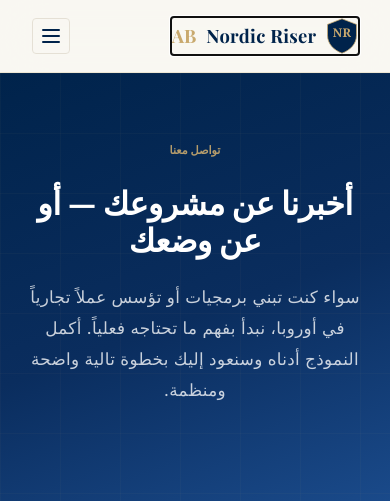
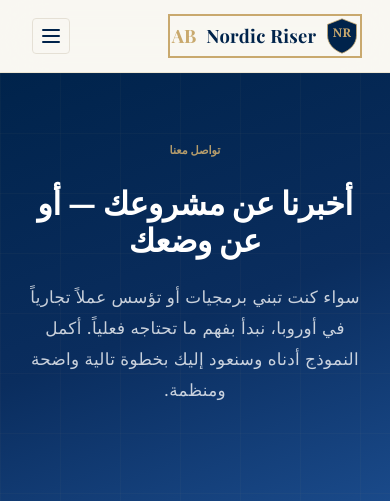
Before and after one commit to Ghazanfarrajpoot/nordicriser.github.io, a web app: file docs/ar/contact/index.html in a window 390 px wide, with the restyled element focused. Shown: the top 501 px of the page. Run offline with its HTML, style and script files only (its server is not run), Linux system fonts and the light colour scheme; some web fonts are replaced.

Commit message:
Accessibility: add sitewide keyboard focus-visible styling
Links, buttons, and form controls had no visible focus indicator
outside the NR-BOS modal (which already had its own :focus-visible
rules) and the contact-form fields — everywhere else relied on
whatever the browser's default outline happens to be, which several
resets/themes suppress. Added one global rule reusing the site's
existing gold-outline treatment so keyboard navigation is visibly
trackable on every interactive element, on every page.

Reviewed against the phase's other checks: mobile nav toggle (38x36px)
already clears the WCAG 2.5.8 AA touch-target minimum (24x24px);
existing color tokens were already chosen with documented AA contrast
ratios; forms use native labeled inputs; heading hierarchy is
consistent (h1 page hero -> h2 section -> h3 card) on every page
touched this branch. No further changes made in this pass.

Co-Authored-By: Claude Sonnet 5 <noreply@anthropic.com>
Claude-Session: https://claude.ai/code/session_01LH6ET6UMdcZincWxCMaK9W

```diff
--- a/src/assets/css/styles.css
+++ b/src/assets/css/styles.css
@@ -46,6 +46,14 @@
 *, *::before, *::after { margin: 0; padding: 0; box-sizing: border-box; }
 
 html { scroll-behavior: smooth; }
+
+/* ── FOCUS STATES — sitewide keyboard-navigation visibility, same treatment
+   already used inside the NR-BOS modal (nrb-overview.css) ── */
+a:focus-visible, button:focus-visible, input:focus-visible, select:focus-visible,
+textarea:focus-visible, [tabindex]:focus-visible {
+  outline: 2px solid var(--gold);
+  outline-offset: 2px;
+}
 
 /* ── BASE ── */
 body {
```
Also changed, not shown: docs/assets/css/styles.css (+8 -0 lines).
